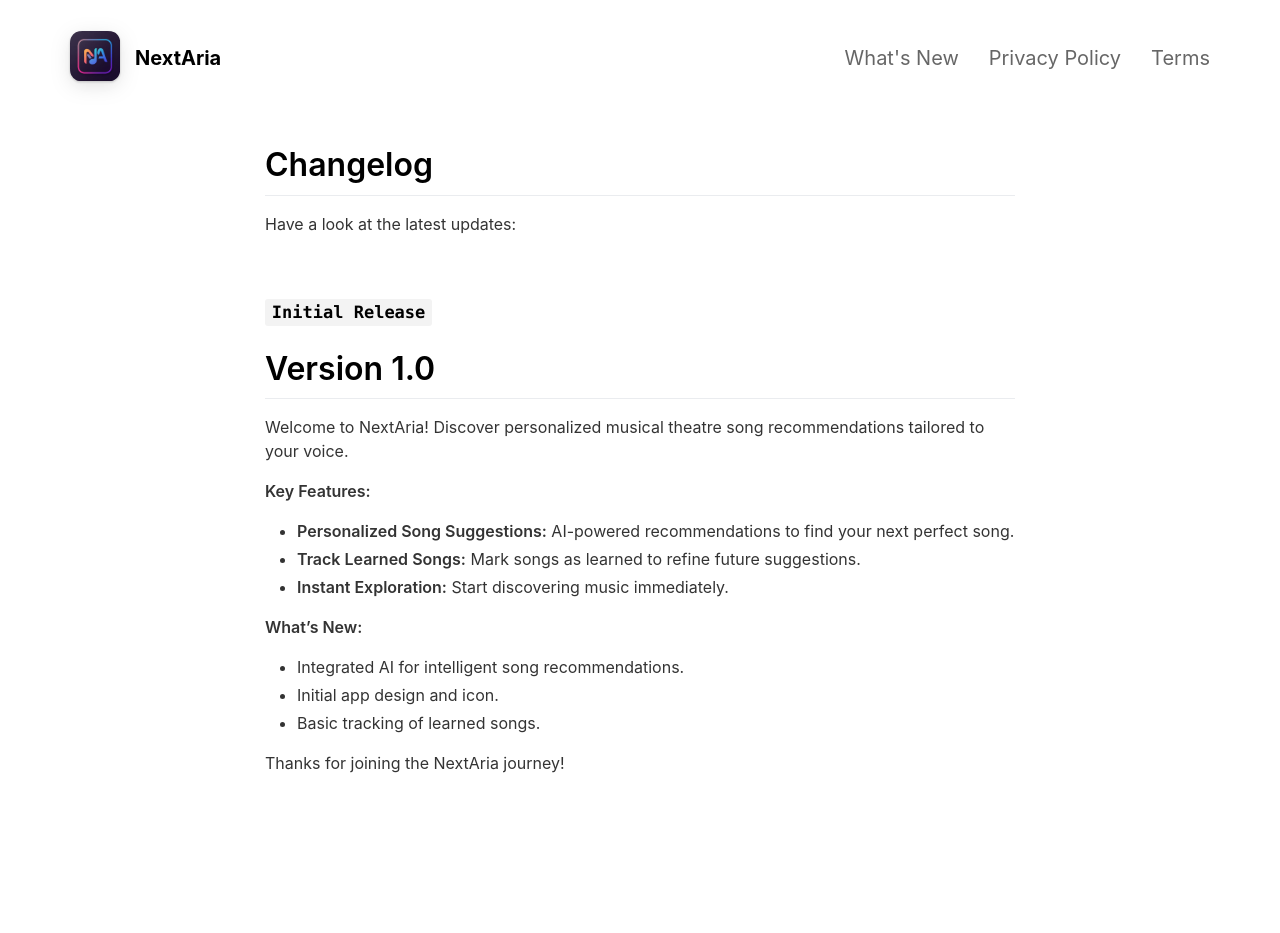
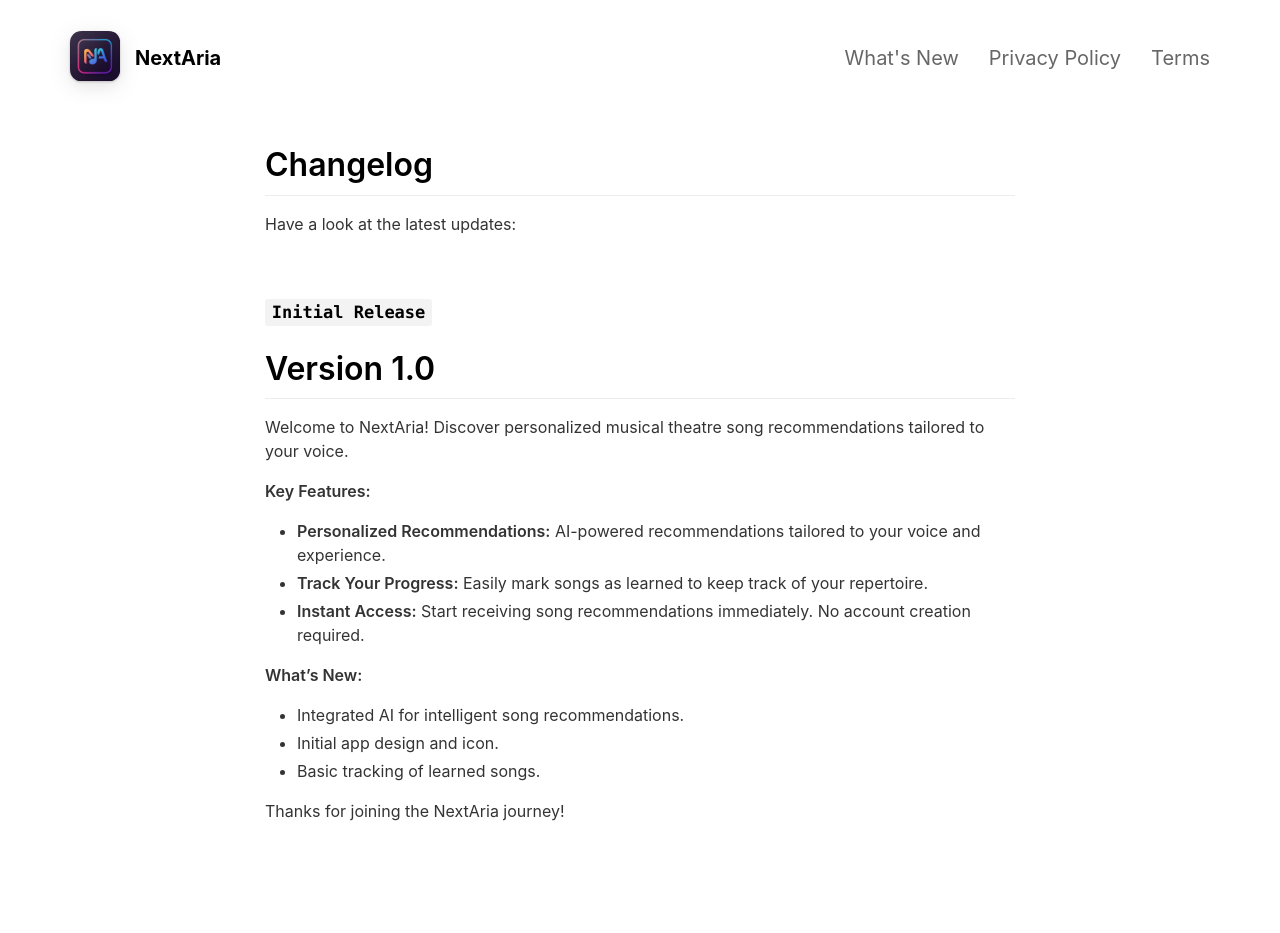
Before and after one commit to JDMukiibs/next-aria-landing-page, a Jekyll site: the page built from _pages/changelog.md, in a window 1280 px wide. Built offline with Jekyll 4.4.1, drawn with Linux system fonts in a browser that asks for light colours; nearby versions of some CDN libraries; before the commit the page ends 900 px from its top, so only the background shows below that.

Commit message:
Update iOS app ID field and enhance changelog key features for clarity and engagement

```diff
--- a/_config.yml
+++ b/_config.yml
@@ -2,7 +2,7 @@
 page_title: NextAria # Automatically populates with app name if not set and if iOS app ID is set. Otherwise enter manually.
 
 # App Info
-ios_app_id: 1234793120 # Required. Enter iOS app ID to automatically populate name, price and icons (e.g. 718043190).
+ios_app_id:  # Required. Enter iOS app ID to automatically populate name, price and icons (e.g. 718043190).
 ios_app_country: ug # Required outside USA. Enter 2 letter country code as in https://en.wikipedia.org/wiki/ISO_3166-1_alpha-2
 
 appstore_link: # Automatically populates if not set and if iOS app ID is set. Otherwise enter manually.
@@ -58,7 +58,7 @@ cover_image: assets/headerimage.png # Replace with alternative image path or ima
 cover_overlay_color: "#4527a0" # Use a darker shade of your primary color for overlay
 cover_overlay_transparency: 0.6 # Adjust transparency as needed
 
-device_color: black # Keep black as it's a neutral choice
+device_color: white # Keep black as it's a neutral choice
 
 body_background_color: "#f9f9fc" # Use your light background color
 
--- a/_pages/changelog.md
+++ b/_pages/changelog.md
@@ -41,9 +41,9 @@ Welcome to NextAria! Discover personalized musical theatre song recommendations
 
 **Key Features:**
 
-* **Personalized Song Suggestions:** AI-powered recommendations to find your next perfect song.
-* **Track Learned Songs:** Mark songs as learned to refine future suggestions.
-* **Instant Exploration:** Start discovering music immediately.
+* **Personalized Recommendations:** AI-powered recommendations tailored to your voice and experience.
+* **Track Your Progress:** Easily mark songs as learned to keep track of your repertoire.
+* **Instant Access:** Start receiving song recommendations immediately. No account creation required.
 
 **What's New:**
 
```
